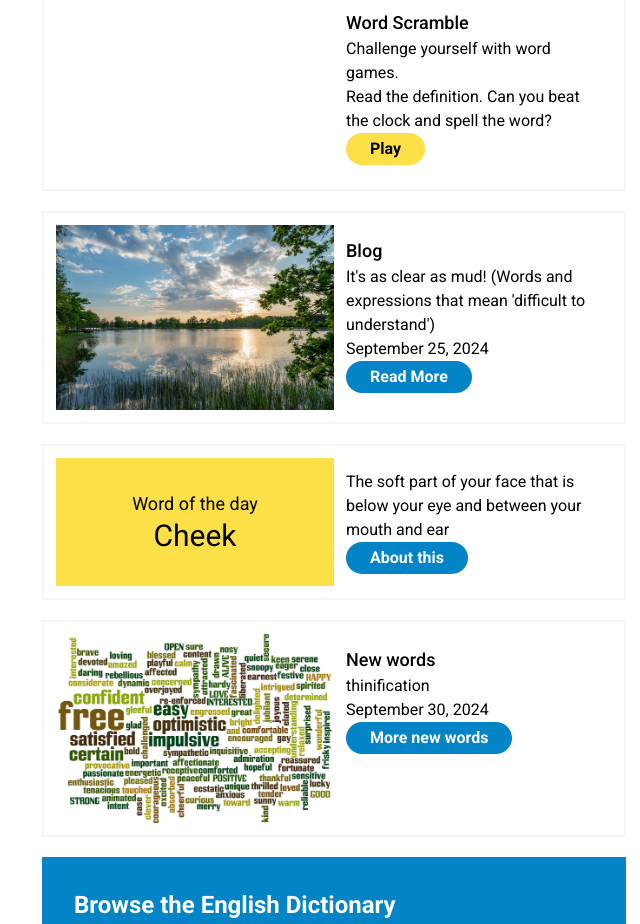
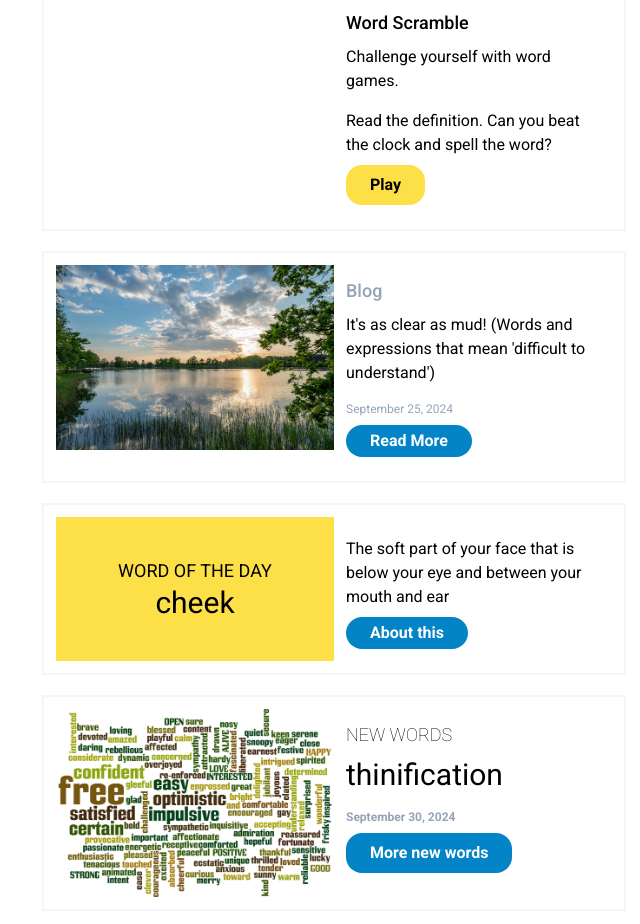
Before and after one commit to anmv921/rumos-projeto-dicionario, a website: page index.html in a window 1280 px wide. Shown: the part 445-1369 px from the top of the page, without its empty margins (14-654 px from the left). Drawn offline with Linux system fonts and the light colour scheme.

Commit message:
corrected some issues with the index. frontend needs to be put on hold for now

```diff
--- a/index.html
+++ b/index.html
@@ -101,10 +101,10 @@
                             type="search" id="search-word" name="search-word"
                             placeholder="Search English"/>
 
-                            <button type="button"
+                            <!-- <button type="button"
                             class="pr-4 bg-white">
                                 <i class="fa-solid fa-xmark"></i>
-                            </button>
+                            </button> -->
 
                             <button type="button"
                             class="bg-white rounded-r-2xl pr-4 flex flex-row
@@ -158,15 +158,16 @@
                                 Word Scramble
                             </h2>
 
-                            <p>
+                            <p class="py-2">
                                 Challenge yourself with word games.
                             </p>
-                            <p>
+
+                            <p class="py-2">
                                 Read the definition.
                                 Can you beat the clock and spell the word?
                             </p>
 
-                            <button class="bg-yellow-300 py-1 px-6
+                            <button class="bg-yellow-300 py-2 px-6
                             rounded-2xl font-semibold">
                                 Play
                             </button>
@@ -182,14 +183,14 @@
                             <img src="imagens/sweden-4712602_1280.jpg" alt="">
                         </div>
                         <div class="p-3 w-1/2" >
-                            <h2 class="text-lg font-medium" >
+                            <h2 class="text-lg font-medium text-slate-400" >
                                 Blog
                             </h2>
-                            <p>
+                            <p class="py-2 ">
                                 It's as clear as mud! (Words and expressions that mean
                                 'difficult to understand')
                             </p>
-                            <p>
+                            <p class="py-2 text-xs text-slate-400">
                                 September 25, 2024
                             </p>
                             <button class="bg-sky-600 py-1 px-6 text-white
@@ -208,18 +209,18 @@
                         <div class="w-1/2 bg-yellow-300
                         flex flex-col justify-center text-center">
 
-                                <div class="text-lg">
+                                <div class="text-lg uppercase">
                                     Word of the day
                                 </div>
 
-                                <div class="text-3xl">
+                                <div class="text-3xl lowercase">
                                     Cheek
                                 </div>
                         </div>
 
                         <div class="p-3 w-1/2" >
 
-                            <p>
+                            <p class="py-2">
                                 The soft part of your face that is below your eye
                                 and between your mouth and ear
                             </p>
@@ -248,20 +249,20 @@
 
                         <div class="p-3 w-1/2" >
 
-                            <h2 class="text-lg font-medium" >
+                            <h2 class="text-lg font-medium uppercase font-thin" >
                                 New words
                             </h2>
 
-                            <h3>
+                            <h3 class="text-3xl py-2">
                                 thinification
                             </h3>
 
-                            <div>
+                            <div class="text-xs text-slate-400 font-semibold py-2" >
                                 September 30, 2024
                             </div>
 
                             <button type="button"
-                            class="bg-sky-600 py-1 px-6 text-white
+                            class="bg-sky-600 py-1 px-6 text-white py-2
                             rounded-2xl font-semibold" >
                                 More new words
                             </button>
```
Also changed, not shown: css/style.css.
